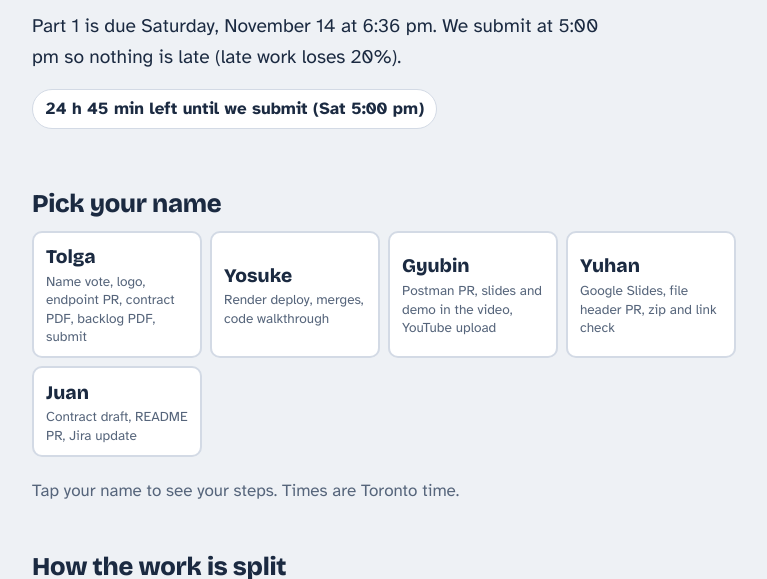
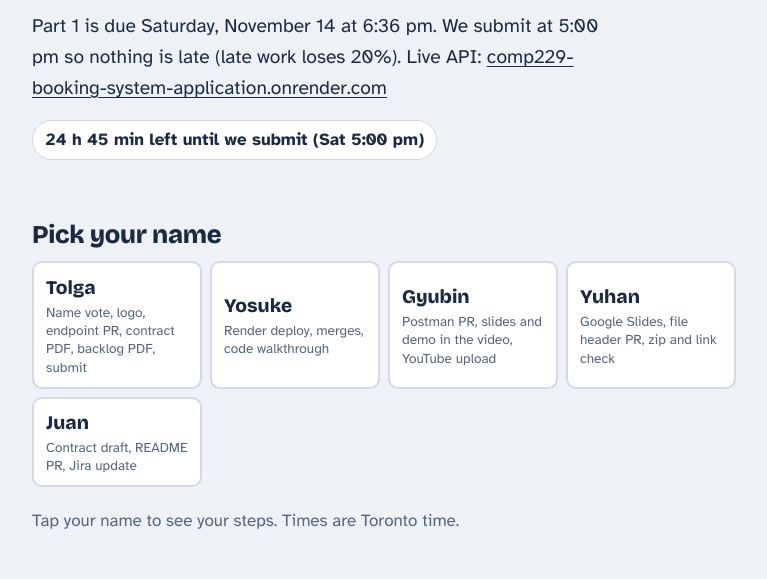
Before and after one commit to unaltolga/comp229-team-plan, a plain HTML site: page index.html in a window 1280 px wide. Shown: the part 157-736 px from the top of the page, without its empty margins (256-1023 px from the left). Drawn offline with nearby package versions, Linux system fonts and the light colour scheme; no server answers.

Commit message:
Add the live Render URL

```diff
--- a/index.html
+++ b/index.html
@@ -229,7 +229,7 @@
   <!-- Header: the deadline and our submit time -->
   <header>
     <h1>Part 1 plan for our cat booking team</h1>
-    <p class="lede">Part 1 is due Saturday, November 14 at 6:36 pm. We submit at 5:00 pm so nothing is late (late work loses 20%).</p>
+    <p class="lede">Part 1 is due Saturday, November 14 at 6:36 pm. We submit at 5:00 pm so nothing is late (late work loses 20%). Live API: <a href="https://comp229-booking-system-application.onrender.com">comp229-booking-system-application.onrender.com</a></p>
     <p class="clock" id="clock" aria-live="polite">Loading time left</p>
   </header>
 
@@ -333,7 +333,7 @@
         </tr>
         <tr data-member="yosuke">
           <th scope="row">Yosuke</th>
-          <td><ul><li class="chip"><span class="t">5:00 pm</span>Render live (repo public: done)</li></ul></td>
+          <td><ul><li class="chip"><span class="t">Done</span>Render live, repo public</li></ul></td>
           <td></td>
           <td><ul><li class="chip"><span class="t">11:30 am</span>Admin user, merge PRs</li></ul></td>
           <td><ul><li class="chip"><span class="t">11:45 am</span>Record: code walkthrough</li></ul></td>
@@ -379,7 +379,7 @@
     <h3>Friday, November 13</h3>
     <ol class="timeline">
       <li data-at="2026-11-13T16:00:00-05:00"><span class="when">4:00 pm</span><span class="what">Page shared in the chat; Yosuke starts the Render deploy</span></li>
-      <li data-at="2026-11-13T17:00:00-05:00"><span class="when">5:00 pm</span><span class="what">Live URL posted (Yosuke). The repo is already public</span></li>
+      <li data-at="2026-11-13T17:00:00-05:00"><span class="when">5:00 pm</span><span class="what">Live URL posted (Yosuke, done: <a href="https://comp229-booking-system-application.onrender.com">comp229-booking-system-application.onrender.com</a>). The repo is already public</span></li>
       <li data-at="2026-11-13T18:00:00-05:00"><span class="when">6:00 pm</span><span class="what">Contract draft shared (Juan)</span></li>
       <li data-at="2026-11-13T19:30:00-05:00"><span class="when">7:30 pm</span><span class="what">Team name vote closes</span></li>
       <li data-at="2026-11-13T20:00:00-05:00"><span class="when">8:00 pm</span><span class="what">Everyone posts full name, student ID, email, role and a real photo in the group chat; meeting time vote closes; README PR open (Juan)</span></li>
@@ -456,7 +456,7 @@ git push -u origin your-branch-name</code></pre>
     <ul class="check">
       <li>Zip of the project files, without <code>node_modules</code> and <code>.env</code></li>
       <li>GitHub repository link, checked in a private window so the professor can open it</li>
-      <li>Live backend link on Render (a missing link costs 10%)</li>
+      <li>Live backend link on Render: <a href="https://comp229-booking-system-application.onrender.com">comp229-booking-system-application.onrender.com</a> (a missing link costs 10%)</li>
       <li>YouTube link to the video</li>
       <li>Product backlog snapshot (PDF from the Jira Backlog view)</li>
     </ul>
@@ -464,7 +464,7 @@ git push -u origin your-branch-name</code></pre>
   </section>
 
   <footer>
-    <p>This page is temporary and public, so it holds no student IDs, emails or photos. Post those in the group chat. Last updated Friday, November 13, 3:41 pm.</p>
+    <p>This page is temporary and public, so it holds no student IDs, emails or photos. Post those in the group chat. Last updated Friday, November 13, 4:14 pm.</p>
   </footer>
 </div>
 
@@ -491,7 +491,7 @@ git push -u origin your-branch-name</code></pre>
       steps: [
         ["2026-11-13T16:00:00-05:00", "Fri 4:00 pm", "Vote on the team name and the meeting time. Start the Render deploy."],
         ["2026-11-13T17:00:00-05:00", "Fri 5:00 pm", "Done: the repo is public, so the professor can open it."],
-        ["2026-11-13T17:00:00-05:00", "Fri 5:00 pm", "Deploy on Render: New, Web Service, connect the repo. Root directory <code>server</code>, build <code>npm install</code>, start <code>npm start</code>, environment <code>ATLASDB</code> and <code>SECRETKEY</code>. Atlas Network Access must allow <code>0.0.0.0/0</code>. Post the live URL. Latest Sat 11:30 am."],
+        ["2026-11-13T17:00:00-05:00", "Fri 5:00 pm", "Deploy on Render: New, Web Service, connect the repo. Root directory <code>server</code>, build <code>npm install</code>, start <code>npm start</code>, environment <code>ATLASDB</code> and <code>SECRETKEY</code>. Atlas Network Access must allow <code>0.0.0.0/0</code>. Done: <a href=\"https://comp229-booking-system-application.onrender.com\">live API</a>."],
         ["2026-11-13T20:00:00-05:00", "Fri 8:00 pm", "Post your full name, student ID, email, role and photo in the chat."],
         ["2026-11-14T10:00:00-05:00", "Sat 10:00 am", "Sign the contract."],
         ["2026-11-14T11:30:00-05:00", "Sat 11:30 am", "Create an admin demo user: sign up normally, then set <code>admin: true</code> on it in Atlas. Merge the PRs from Tolga, Juan and Gyubin, then check the live URL after Render redeploys."],
```
